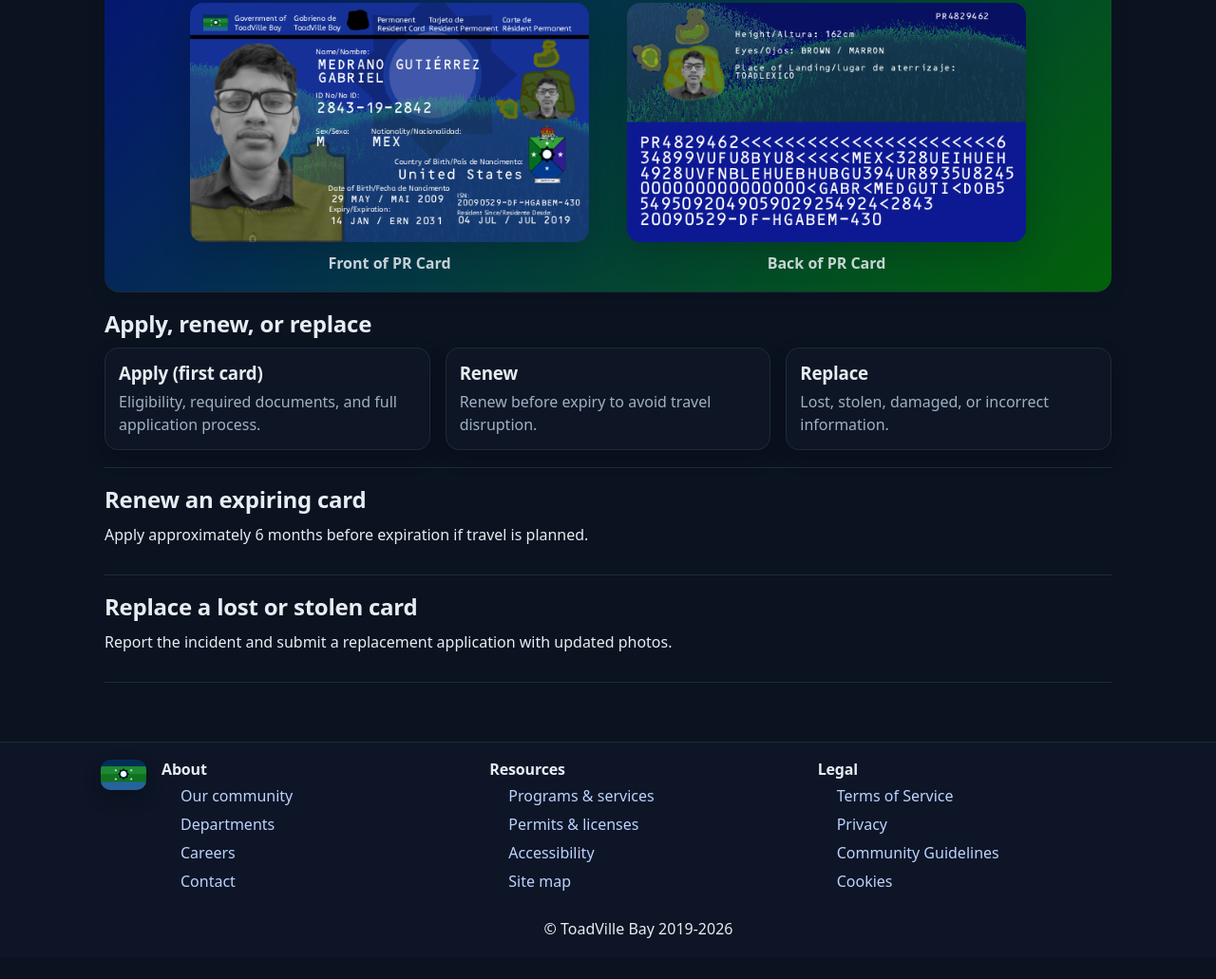
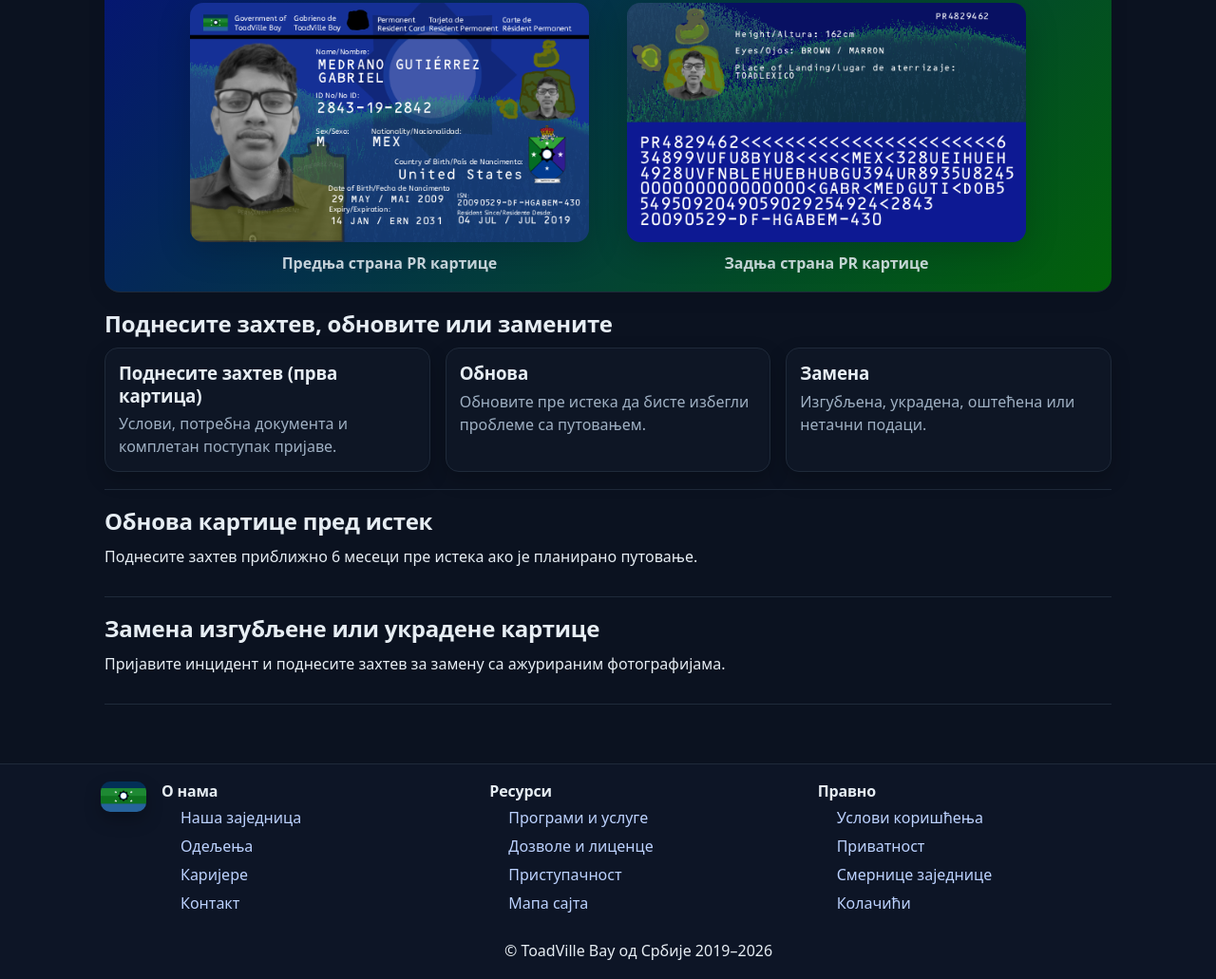
Before and after one commit to notghostvista/rs.toadvillebay.com, a plain HTML site: page Immigration/pr-card.html in a window 1280 px wide. Shown: the part 537-1568 px from the top of the page at 95% size. Before the commit the page ends 1545 px from the top, so only its background shows below. Drawn offline with Linux system fonts and the light colour scheme; a script that the page names is missing.

Commit message:
Update pr-card.html

```diff
--- a/Immigration/pr-card.html
+++ b/Immigration/pr-card.html
@@ -1,12 +1,12 @@
 <!DOCTYPE html>
-<html lang="en">
+<html lang="sr">
 <head>
   <meta charset="UTF-8" />
   <meta name="viewport" content="width=device-width, initial-scale=1" />
-  <title>Permanent Resident Card - ToadVille Bay</title>
+  <title>Картица сталног боравка - ToadVille Bay</title>
 
-  <meta content="ToadVille Bay – Permanent Resident Card" property="og:title" />
-  <meta content="Information on the Permanent Resident Card and how to get one." property="og:description" />
+  <meta content="ToadVille Bay – Картица сталног боравка" property="og:title" />
+  <meta content="Информације о картици сталног боравка и како је добити." property="og:description" />
   <meta content="https://toadvillebay.com/Immigration/pr-card.html" property="og:url" />
   <meta content="https://toadvillebay.com/Images and Videos/pr.png" property="og:image" />
   <meta content="#0066CC" name="theme-color" />
@@ -70,10 +70,10 @@
       <span class="brand-text">ToadVille Bay</span>
     </a>
     <div class="site-utils">
-      <form class="site-search" role="search" aria-label="Site search" onsubmit="handleSearch(event)">
-        <label for="q" class="sr-only">Search ToadVille Bay</label>
-        <input id="q" name="q" type="search" placeholder="Search ToadVille Bay" />
-        <button type="submit">Search</button>
+      <form class="site-search" role="search" aria-label="Претрага сајта" onsubmit="handleSearch(event)">
+        <label for="q" class="sr-only">Претражи ToadVille Bay</label>
+        <input id="q" name="q" type="search" placeholder="Претражи ToadVille Bay" />
+        <button type="submit">Претражи</button>
       </form>
     </div>
   </div>
@@ -81,35 +81,35 @@
 
 <section class="hero" aria-label="PR Card">
   <div class="hero__content">
-    <h1 class="h1-accent">Permanent Resident (PR) Card</h1>
-    <p>Official proof of permanent resident status for travel and re-entry.</p>
-    <a class="btn-primary" href="./permanent-resident.html">About PR status</a>
+    <h1 class="h1-accent">Картица сталног боравка (PR)</h1>
+    <p>Званичан доказ статуса сталног боравка за путовање и поновни улазак.</p>
+    <a class="btn-primary" href="./permanent-resident.html">О статусу сталног боравка</a>
   </div>
 </section>
 
 <main class="page-content">
 
   <section class="content-block highlight-box">
-    <h2>What is a Permanent Resident Card?</h2>
+    <h2>Шта је картица сталног боравка?</h2>
     <p>
-      The Permanent Resident Card (PR Card) is a secure, wallet-sized identity document confirming permanent resident status in ToadVille Bay.
-      It is required for boarding commercial transportation when returning to the country.
+      Картица сталног боравка (PR картица) је безбедан идентификациони документ величине новчаника који потврђује статус сталног боравка у ToadVille Bay.
+      Потребна је за укрцавање на комерцијални превоз приликом повратка у земљу.
     </p>
 
     <div class="pr-showcase">
 
       <div>
         <div class="pr-card-preview">
-          <img src="../Images and Videos/pr.png" alt="Front of Permanent Resident Card" />
+          <img src="../Images and Videos/pr.png" alt="Предња страна картице сталног боравка" />
         </div>
-        <div class="pr-card-label">Front of PR Card</div>
+        <div class="pr-card-label">Предња страна PR картице</div>
       </div>
 
       <div>
         <div class="pr-card-preview">
-          <img src="../Images and Videos/pr-back.png" alt="Back of Permanent Resident Card" />
+          <img src="../Images and Videos/pr-back.png" alt="Задња страна картице сталног боравка" />
         </div>
-        <div class="pr-card-label">Back of PR Card</div>
+        <div class="pr-card-label">Задња страна PR картице</div>
       </div>
 
     </div>
@@ -117,33 +117,33 @@
   </section>
 
   <section class="card-grid">
-    <h2>Apply, renew, or replace</h2>
+    <h2>Поднесите захтев, обновите или замените</h2>
     <div class="grid">
       <a class="card" href="https://forms.gle/HQf5WaEYB9Yyd3ty8">
-        <h3>Apply (first card)</h3>
-        <p>Eligibility, required documents, and full application process.</p>
+        <h3>Поднесите захтев (прва картица)</h3>
+        <p>Услови, потребна документа и комплетан поступак пријаве.</p>
       </a>
 
       <a class="card" href="#renew">
-        <h3>Renew</h3>
-        <p>Renew before expiry to avoid travel disruption.</p>
+        <h3>Обнова</h3>
+        <p>Обновите пре истека да бисте избегли проблеме са путовањем.</p>
       </a>
 
       <a class="card" href="#replace">
-        <h3>Replace</h3>
-        <p>Lost, stolen, damaged, or incorrect information.</p>
+        <h3>Замена</h3>
+        <p>Изгубљена, украдена, оштећена или нетачни подаци.</p>
       </a>
     </div>
   </section>
 
   <section id="renew" class="content-block">
-    <h2>Renew an expiring card</h2>
-    <p>Apply approximately 6 months before expiration if travel is planned.</p>
+    <h2>Обнова картице пред истек</h2>
+    <p>Поднесите захтев приближно 6 месеци пре истека ако је планирано путовање.</p>
   </section>
 
   <section id="replace" class="content-block">
-    <h2>Replace a lost or stolen card</h2>
-    <p>Report the incident and submit a replacement application with updated photos.</p>
+    <h2>Замена изгубљене или украдене картице</h2>
+    <p>Пријавите инцидент и поднесите захтев за замену са ажурираним фотографијама.</p>
   </section>
 
 </main>
@@ -156,37 +156,37 @@
 
     <div class="footer-links-columns">
       <div>
-        <h4>About</h4>
+        <h4>О нама</h4>
         <ul>
-          <li><a href="#">Our community</a></li>
-          <li><a href="#">Departments</a></li>
-          <li><a href="#">Careers</a></li>
-          <li><a href="#">Contact</a></li>
+          <li><a href="#">Наша заједница</a></li>
+          <li><a href="#">Одељења</a></li>
+          <li><a href="#">Каријере</a></li>
+          <li><a href="#">Контакт</a></li>
         </ul>
       </div>
 
       <div>
-        <h4>Resources</h4>
+        <h4>Ресурси</h4>
         <ul>
-          <li><a href="#">Programs & services</a></li>
-          <li><a href="#">Permits & licenses</a></li>
-          <li><a href="#">Accessibility</a></li>
-          <li><a href="#">Site map</a></li>
+          <li><a href="#">Програми и услуге</a></li>
+          <li><a href="#">Дозволе и лиценце</a></li>
+          <li><a href="#">Приступачност</a></li>
+          <li><a href="#">Мапа сајта</a></li>
         </ul>
       </div>
 
       <div>
-        <h4>Legal</h4>
+        <h4>Правно</h4>
         <ul>
-          <li><a href="../Legal/termsofservice.html">Terms of Service</a></li>
-          <li><a href="../Legal/privacy.html">Privacy</a></li>
-          <li><a href="../Legal/communityguidelines.html">Community Guidelines</a></li>
-          <li><a href="#">Cookies</a></li>
+          <li><a href="../Legal/termsofservice.html">Услови коришћења</a></li>
+          <li><a href="../Legal/privacy.html">Приватност</a></li>
+          <li><a href="../Legal/communityguidelines.html">Смернице заједнице</a></li>
+          <li><a href="#">Колачићи</a></li>
         </ul>
       </div>
 
       <div style="grid-column: 1 / -1; text-align:center;">
-        <span>© ToadVille Bay 2019-2026</span>
+        <span>© ToadVille Bay од Србије 2019–2026</span>
       </div>
     </div>
   </div>
```
